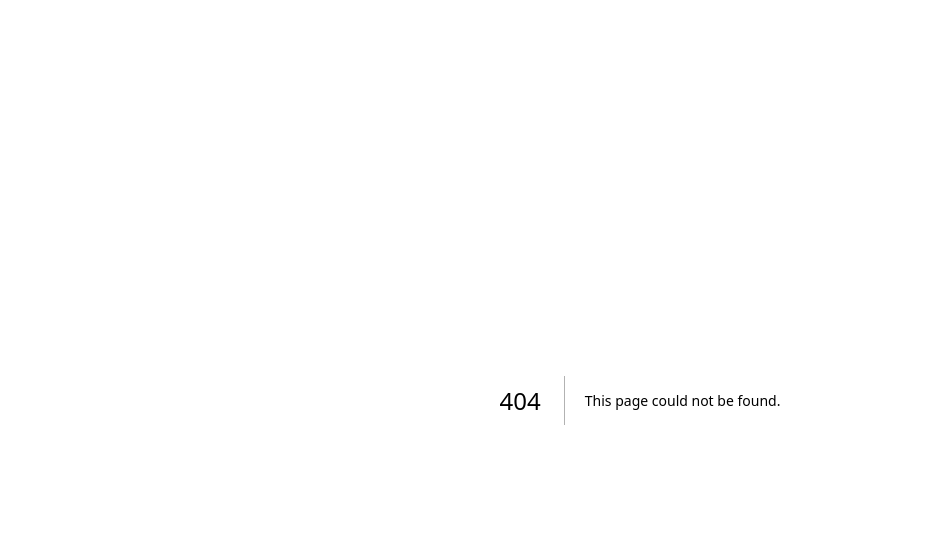
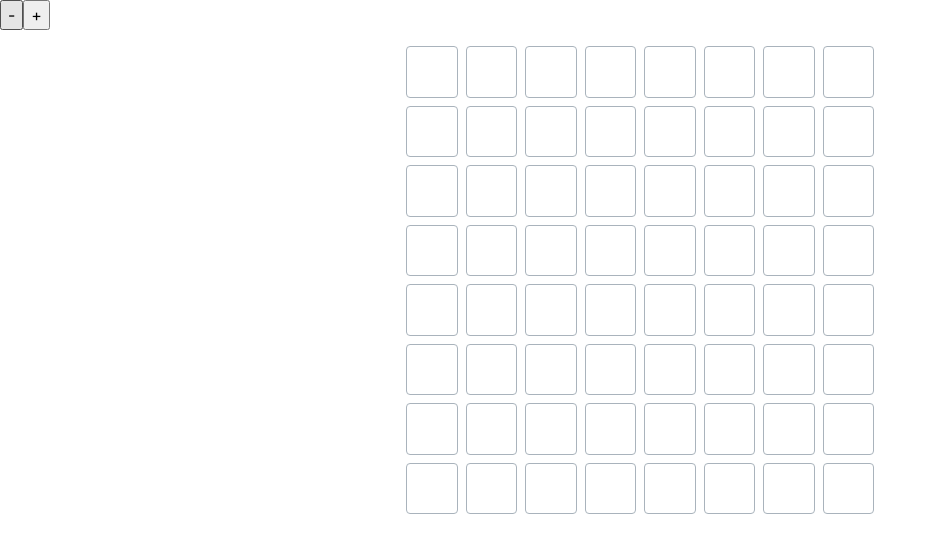
Before and after one commit to philNelson-jpn/phidget, a Next.js app: page /components/bubblewrap in a window 1280 px wide. Before the commit this address had no page. Shown: the top 552 px of the page, without its empty margins (0-937 px from the left). Built offline with nearby package versions, Linux system fonts and the light colour scheme.

Commit message:
start bubblewrap component with grid and range util

```diff
--- /dev/null
+++ b/src/app/components/bubblewrap/page.js
@@ -0,0 +1,65 @@
+'use client'
+import React from 'react'
+import styles from './page.module.css'
+import { range } from '../../../app/utlis'
+
+export default function BubbleWrap() {
+	const [numRows, setNumRows] = React.useState(8)
+	const [numCols, setNumCols] = React.useState(8)
+
+	const id = React.useId()
+	const [isOn, setIsOn] = React.useState(false)
+
+	function increaseNumRows() {
+		setNumRows((prevNum) => prevNum + 1)
+		setNumCols((prevNum) => prevNum + 1)
+	}
+
+	function decreaseNumRows() {
+		if (numRows <= 1) {
+			return
+		}
+		setNumRows((prevNum) => prevNum - 1)
+		setNumCols((prevNum) => prevNum - 1)
+	}
+
+	// React.useEffect(() => {
+	// 	// Ignore renders that happen because the
+	// 	// checkbox is flipped on. We only want to
+	// 	// respond when it's flipped *off*.
+	// 	if (isOn) {
+	// 		return
+	// 	}
+
+	// 	// Flip the checkbox back on in 500ms...
+	// 	const timeoutId = window.setTimeout(() => {
+	// 		setIsOn(true)
+	// 	}, 1500)
+
+	// 	return () => {
+	// 		// ...Unless the 'isOn' property changes
+	// 		// before that time has elapsed, OR the
+	// 		// component happens to unmount:
+	// 		window.clearTimeout(timeoutId)
+	// 	}
+	// }, [isOn])
+
+	return (
+		<>
+			<div className={styles.buttonGroup}>
+				<button onClick={decreaseNumRows}>-</button>
+				<button onClick={increaseNumRows}>+</button>
+			</div>
+			<div className={styles.grid}>
+				{range(numRows).map((rowIndex) => (
+					<div key={rowIndex} className={styles.row}>
+						{range(numCols).map((colIndex) => {
+							const colId = `${id}-${colIndex}-${rowIndex}`
+							return <div key={colId} className={styles.cell} />
+						})}
+					</div>
+				))}
+			</div>
+		</>
+	)
+}
--- /dev/null
+++ b/src/app/components/bubblewrap/page.module.css
@@ -0,0 +1,27 @@
+.grid {
+	--spacing: 8px;
+	display: flex;
+	flex-direction: column;
+	gap: var(--spacing);
+	padding: 16px;
+	background: white;
+	border-radius: 8px;
+	width: 500px;
+	margin: 0 auto;
+}
+
+.row {
+    display: flex;
+	gap: var(--spacing);
+}
+
+.cell {
+    flex: 1;
+    aspect-ratio: 1 / 1;
+    border: 1px solid hsl(210deg 12% 70%);
+    border-radius: 4px;
+}
+
+.cell:hover {
+    background: hsl(210deg 20% 80%);
+}
--- a/src/app/globals.css
+++ b/src/app/globals.css
@@ -1,98 +1,24 @@
-:root {
-  --max-width: 1100px;
-  --border-radius: 12px;
-  --font-mono: ui-monospace, Menlo, Monaco, 'Cascadia Mono', 'Segoe UI Mono',
-    'Roboto Mono', 'Oxygen Mono', 'Ubuntu Monospace', 'Source Code Pro',
-    'Fira Mono', 'Droid Sans Mono', 'Courier New', monospace;
 
-  --foreground-rgb: 0, 0, 0;
-  --background-start-rgb: 214, 219, 220;
-  --background-end-rgb: 255, 255, 255;
+/*
+  1. Use a more-intuitive box-sizing model.
+  2. Remove default margin
+*/
 
-  --primary-glow: conic-gradient(
-    from 180deg at 50% 50%,
-    #16abff33 0deg,
-    #0885ff33 55deg,
-    #54d6ff33 120deg,
-    #0071ff33 160deg,
-    transparent 360deg
-  );
-  --secondary-glow: radial-gradient(
-    rgba(255, 255, 255, 1),
-    rgba(255, 255, 255, 0)
-  );
-
-  --tile-start-rgb: 239, 245, 249;
-  --tile-end-rgb: 228, 232, 233;
-  --tile-border: conic-gradient(
-    #00000080,
-    #00000040,
-    #00000030,
-    #00000020,
-    #00000010,
-    #00000010,
-    #00000080
-  );
-
-  --callout-rgb: 238, 240, 241;
-  --callout-border-rgb: 172, 175, 176;
-  --card-rgb: 180, 185, 188;
-  --card-border-rgb: 131, 134, 135;
-}
-
-@media (prefers-color-scheme: dark) {
-  :root {
-    --foreground-rgb: 255, 255, 255;
-    --background-start-rgb: 0, 0, 0;
-    --background-end-rgb: 0, 0, 0;
-
-    --primary-glow: radial-gradient(rgba(1, 65, 255, 0.4), rgba(1, 65, 255, 0));
-    --secondary-glow: linear-gradient(
-      to bottom right,
-      rgba(1, 65, 255, 0),
-      rgba(1, 65, 255, 0),
-      rgba(1, 65, 255, 0.3)
-    );
-
-    --tile-start-rgb: 2, 13, 46;
-    --tile-end-rgb: 2, 5, 19;
-    --tile-border: conic-gradient(
-      #ffffff80,
-      #ffffff40,
-      #ffffff30,
-      #ffffff20,
-      #ffffff10,
-      #ffffff10,
-      #ffffff80
-    );
-
-    --callout-rgb: 20, 20, 20;
-    --callout-border-rgb: 108, 108, 108;
-    --card-rgb: 100, 100, 100;
-    --card-border-rgb: 200, 200, 200;
-  }
-}
-
-* {
+*,
+*::before,
+*::after {
 	box-sizing: border-box;
-  padding: 0;
   margin: 0;
 }
 
+/*
+    3. Allow percentage-based heights in the application
+*/
   html,
   body {
+    height: 100%;
     max-width: 100vw;
     overflow-x: hidden;
-}
-
-body {
-  color: rgb(var(--foreground-rgb));
-  background: linear-gradient(
-      to bottom,
-      transparent,
-      rgb(var(--background-end-rgb))
-    )
-    rgb(var(--background-start-rgb));
   }
 
   a {
@@ -100,6 +26,49 @@ a {
     text-decoration: none;
   }
 
+
+/*
+    Typographic tweaks!
+    4. Add accessible line-height
+    5. Improve text rendering
+  */
+body {
+	line-height: 1.5;
+	-webkit-font-smoothing: antialiased;
+}
+/*
+    6. Improve media defaults
+  */
+img,
+picture,
+video,
+canvas,
+svg {
+	display: block;
+	max-width: 100%;
+}
+/*
+    7. Remove built-in form typography styles
+  */
+input,
+button,
+textarea,
+select {
+	font: inherit;
+}
+/*
+    8. Avoid text overflows
+  */
+p,
+h1,
+h2,
+h3,
+h4,
+h5,
+h6 {
+	overflow-wrap: break-word;
+}
+
 @media (prefers-color-scheme: dark) {
   html {
     color-scheme: dark;
--- /dev/null
+++ b/src/app/utlis.js
@@ -0,0 +1,14 @@
+export const range = (start, end, step = 1) => {
+	let output = []
+
+	if (typeof end === 'undefined') {
+		end = start
+		start = 0
+	}
+
+	for (let i = start; i < end; i += step) {
+		output.push(i)
+	}
+
+	return output
+}
```
Also changed, not shown: src/app/about/page.js (+8 -4 lines), src/app/page.js (+8 -91 lines), src/app/page.module.css (+14 -2 lines). Lines whose indentation alone changed are shown as unchanged.
